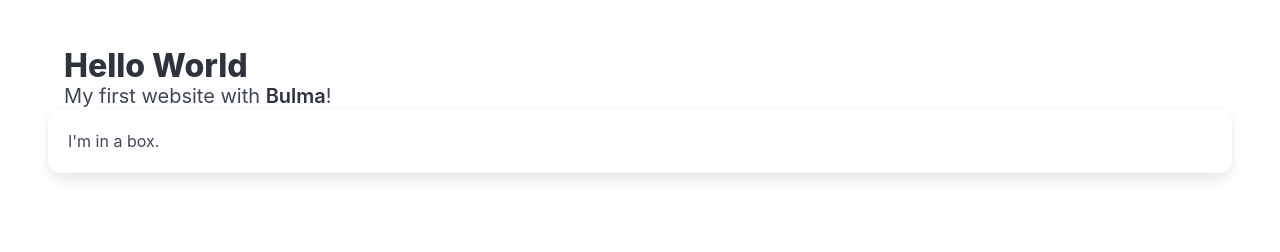
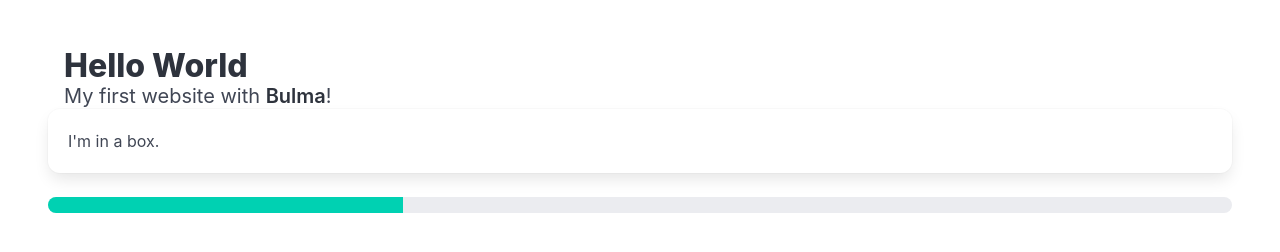
Before and after one commit to omega-lua/my-website, a plain HTML site: page index.html in a window 1280 px wide. Drawn offline with nearby package versions, Linux system fonts and the light colour scheme.

Commit message:
Update index.html

```diff
--- a/index.html
+++ b/index.html
@@ -17,6 +17,7 @@
       </p>
     </div>
     <div class="box">I'm in a box.</div>
+    <progress class="progress is-primary" value="30" max="100"></progress>
   </section>
   </body>
 </html>
```
